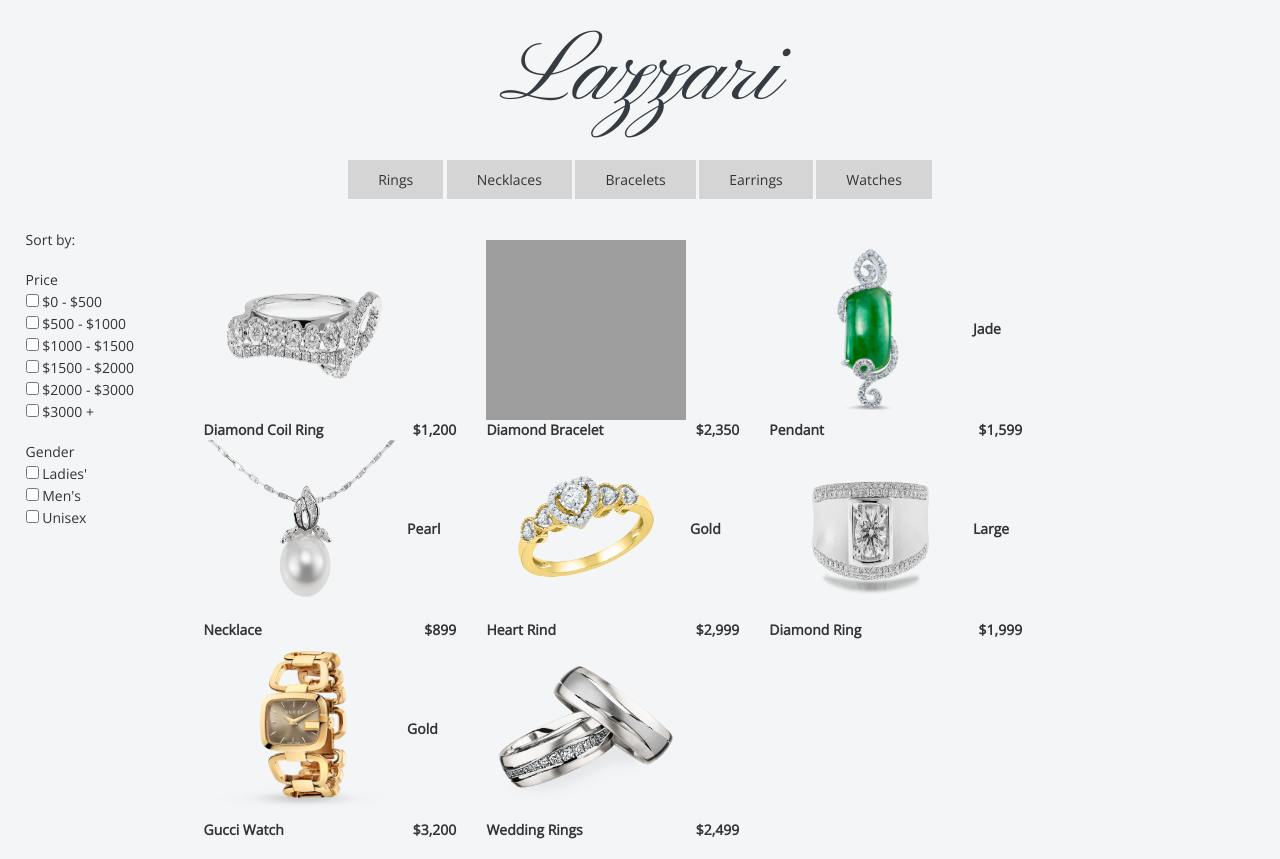
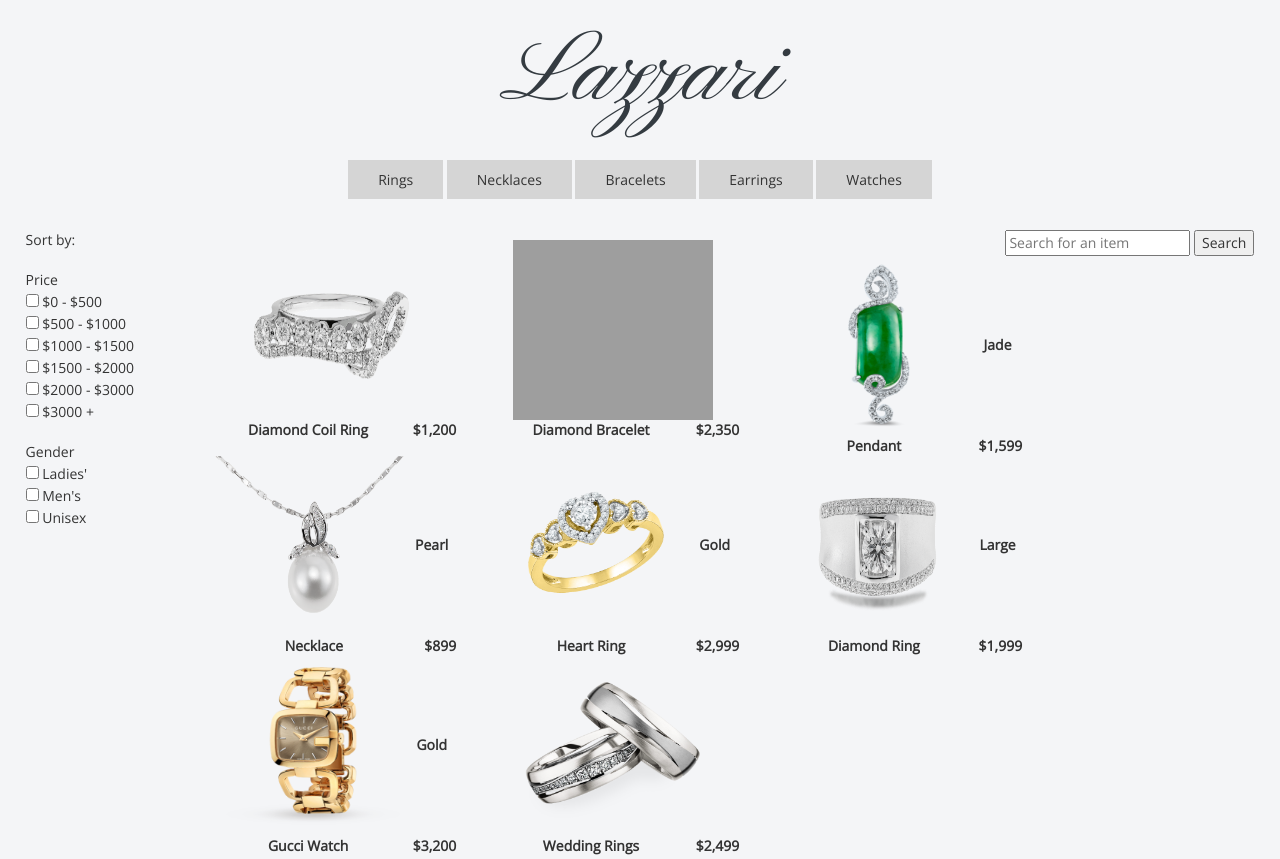
Before and after one commit to jwaskow/Lazzari-Jewelers, a plain HTML site: page index.html in a window 1280 px wide. Shown: the top 859 px of the page. Drawn offline with nearby package versions, Linux system fonts and the light colour scheme; grey boxes are pictures that could not be loaded.

Commit message:
Add search bar

```diff
--- a/index.html
+++ b/index.html
@@ -17,6 +17,10 @@
       <li>Earrings</li>
       <li>Watches</li>
     </ul>
+    <form id="searchbox">
+      <input type="text" placeholder="Search for an item">
+      <button type="submit" class="search">Search</button>
+    </form>
 
     <div id="sort-div">Sort by:
     <div></br></div>
@@ -64,7 +68,7 @@
       </li>
       <li class="col-xs-4">
         <img class="product-img" src="img/gold-heart.png" alt="gold-heart">
-        <span class="product-text">Gold Heart Rind</span>
+        <span class="product-text">Gold Heart Ring</span>
         <span class="product-price">$2,999</span>
       </li>
       <li class="col-xs-4">
--- a/style.css
+++ b/style.css
@@ -52,6 +52,7 @@ body {
   font-family: 'Open Sans', sans-serif;
   font-weight: bolder;
   float: right;
+  clear: both;
 }
 
 footer {
@@ -83,4 +84,9 @@ footer li {
 
 #product-container {
   margin: 0 10%;
+  text-align: center;
 }
+
+#searchbox {
+  float: right;
+}
```
